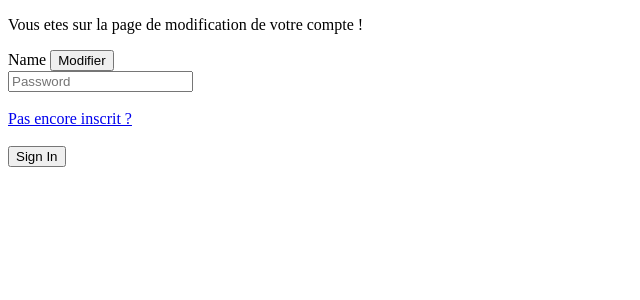
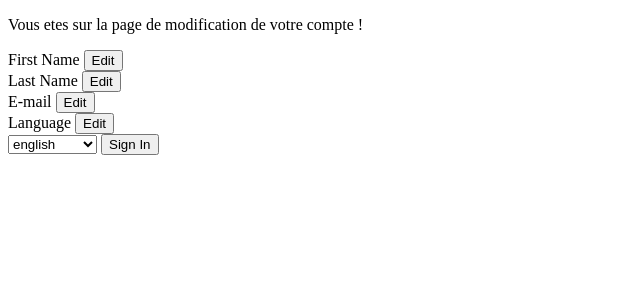
Before and after one commit to RaphaelCadillat/ProjetTransverseL2, a PHP site: page /change_user.php in a window 1280 px wide. Shown: the top 300 px of the page, without its empty margins (0-640 px from the left). Run offline with PHP 8.4, Linux system fonts and the light colour scheme.

Commit message:
Update change_user.php

```diff
--- a/SocialNetwork/change_user.php
+++ b/SocialNetwork/change_user.php
@@ -11,13 +11,27 @@
         <form action="" method="post">
 
             <div>
-            Name <button id="username" name="user_name">Modifier</button>
-
+            First Name   <button id="userfname" name="user_fname">Edit</button>
+            </div>
             <div>
-            <input id="password" type="password" name="pass_user" placeholder="Password" required="required">
-            </div><br>
-
-            <a href="signup.php">Pas encore inscrit ?</a><br><br>
+            Last Name   <button id="userlname" name="user_lname">Edit</button>
+            </div>
+            <div>
+            E-mail   <button id="mailuser" name="mail_user">Edit</button>
+            </div>
+            <div>
+            Language   <button id="userlang" name="user_lang">Edit</button>
+            </div>
+            <select id="userlang" name="user_lang">
+                <option value="1">english</option>
+                <option value="2">french</option>
+                <option value="3">spanish</option>
+                <option value="4">deutch</option>
+                <option value="5">italian</option>
+                <option value="6">portuguese</option>
+                <option value="7">chinese</option>
+                <option value="8">japanese</option>
+            </select>
 
             <button id="signin" name="sign_in">Sign In</button>
             <?php include("verify_log_user.php"); ?>
```
